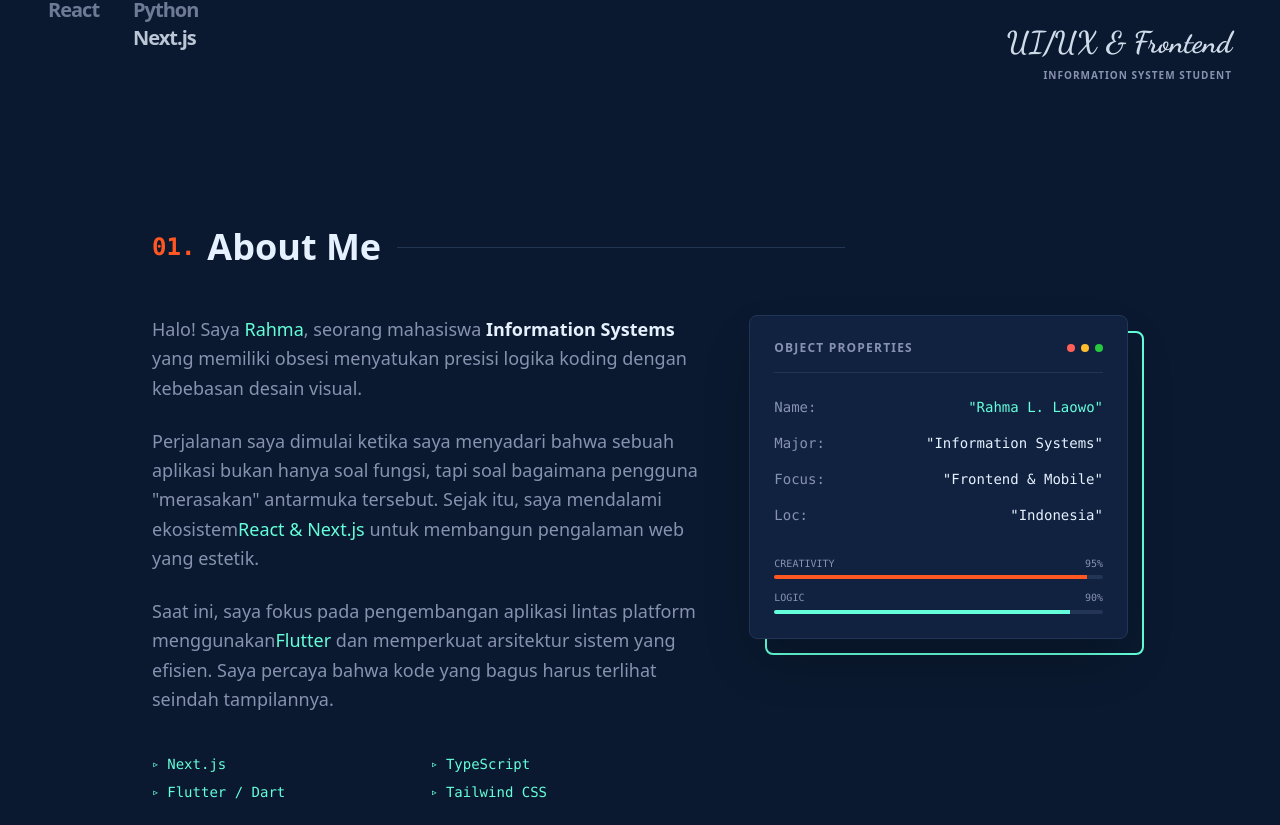
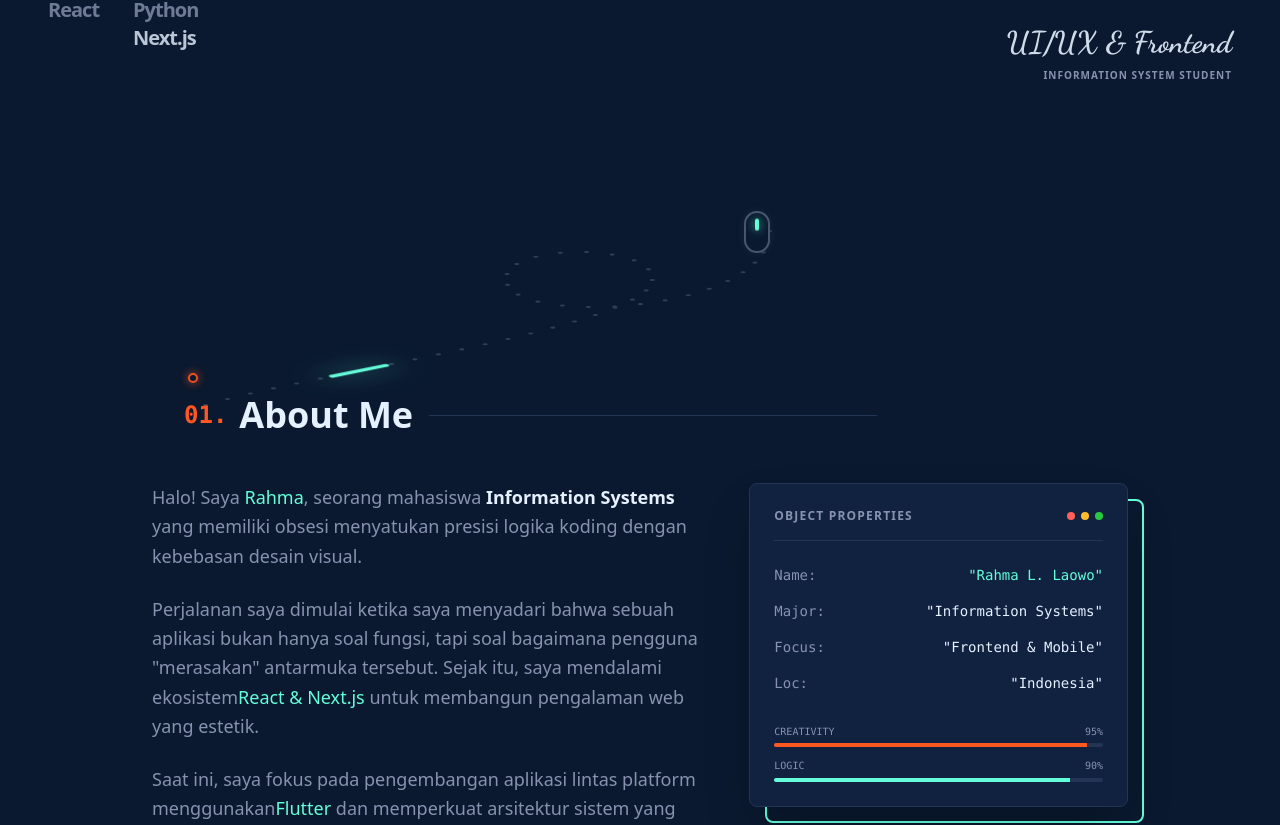
Before and after one commit to LindungiLw/my-profile-portofolio, a Next.js app: page / in a window 1280 px wide. Shown: the part 669-1494 px from the top of the page. Built offline with nearby package versions, Linux system fonts and the light colour scheme.

Commit message:
update about and animation

```diff
--- a/app/globals.css
+++ b/app/globals.css
@@ -34,3 +34,42 @@
     background: #303c55;
   }
 }
+.animate-mouse-scroll {
+  animation: mouse-scroll 1.5s cubic-bezier(0.19, 1, 0.22, 1) infinite;
+}
+
+.animate-path-flow {
+  animation: path-flow 2s linear infinite;
+}
+
+.animation-delay-1000 {
+  animation-delay: 1s;
+}
+
+@keyframes mouse-scroll {
+  0% {
+    transform: translateX(-50%) translateY(0);
+    opacity: 1;
+  }
+  100% {
+    transform: translateX(-50%) translateY(14px);
+    opacity: 0;
+  }
+}
+
+@keyframes path-flow {
+  0% {
+    top: 0;
+    opacity: 0;
+  }
+  20% {
+    opacity: 0.6;
+  }
+  80% {
+    opacity: 0.6;
+  }
+  100% {
+    top: 100%;
+    opacity: 0;
+  }
+}
--- a/components/About.tsx
+++ b/components/About.tsx
@@ -1,21 +1,88 @@
 // components/About.tsx
+"use client";
 
 export const About = () => {
   return (
     <section
       id="about"
-      className="py-24 scroll-mt-24 mx-auto max-w-5xl px-6 relative z-40"
+      className="py-12 md:py-20 scroll-mt-12 mx-auto max-w-5xl px-6 relative z-40"
     >
-      {/* Header Section dengan angka 01 ala Pro Developer */}
-      <div className="flex items-center gap-4 mb-12">
+      {/* --- INJECTOR CSS LOKAL (Khusus Animasi Kabel) --- */}
+      <style>{`
+        @keyframes wavy-flow {
+          0% { stroke-dashoffset: 350; opacity: 0; }
+          10% { opacity: 1; }
+          90% { opacity: 1; }
+          100% { stroke-dashoffset: 0; opacity: 0; }
+        }
+        .animate-wavy-flow {
+          animation: wavy-flow 3.5s cubic-bezier(0.4, 0, 0.2, 1) infinite;
+        }
+      `}</style>
+
+      {/* ============================================== */}
+      {/* HEADER, MOUSE & KABEL LOOP 360 DERAJAT       */}
+      {/* ============================================== */}
+      <div className="relative w-full mb-12">
+        {/* 1. CONTAINER MOUSE & KABEL SVG */}
+        <div className="relative w-[85%] md:w-[60%] h-[140px] md:h-[180px] ml-4 md:ml-8 z-10">
+          {/* MOUSE ICON (Pojok Kanan Atas Kabel) */}
+          <div className="absolute top-0 right-0 z-20 cursor-pointer group">
+            <div className="w-[26px] h-[42px] border-2 border-[#8892B0]/50 rounded-full relative bg-[#0A192F] shadow-[0_0_10px_rgba(136,146,176,0.1)] group-hover:border-[#64FFDA] transition-colors">
+              <div className="w-1 h-3 bg-[#64FFDA] rounded-full absolute left-1/2 -translate-x-1/2 top-2 animate-bounce drop-shadow-[0_0_5px_rgba(100,255,218,0.8)]"></div>
+            </div>
+          </div>
+
+          {/* KABEL SVG LOOP 360 (Titik-Titik Konsisten) */}
+          <svg
+            viewBox="0 0 200 150"
+            preserveAspectRatio="none"
+            className="w-full h-full absolute top-[15px] md:top-[20px] left-0 pointer-events-none overflow-visible"
+          >
+            {/* Garis Dasar: Titik-titik Bulat Sempurna
+                Trik: strokeDasharray="0 9" + strokeLinecap="round" bikin titik seragam!
+                Path: Turun -> Meliuk ke Kiri -> Muter ke Kanan Atas (Loop 360) -> Terjun ke Kiri Bawah
+            */}
+            <path
+              d="M 200 0 C 200 70, 110 80, 110 40 C 110 10, 160 10, 160 40 C 160 80, 40 120, 6 146"
+              fill="none"
+              stroke="#8892B0"
+              strokeWidth="1.8"
+              strokeDasharray="0 9"
+              strokeLinecap="round"
+              opacity="0.3"
+            />
+
+            {/* Komet Energi yang Melintasi Jalur Loop */}
+            <path
+              d="M 200 0 C 200 70, 110 80, 110 40 C 110 10, 160 10, 160 40 C 160 80, 40 120, 6 146"
+              fill="none"
+              stroke="#64FFDA"
+              strokeWidth="2.5"
+              strokeDasharray="20 350"
+              strokeLinecap="round"
+              className="animate-wavy-flow drop-shadow-[0_0_8px_rgba(100,255,218,0.8)]"
+            />
+          </svg>
+        </div>
+
+        {/* 2. JUDUL & TITIK ORANYE (PRESISI!) */}
+        <div className="flex items-center gap-4 ml-4 md:ml-8 mt-1 w-full relative z-20">
+          <div className="relative">
+            {/* TITIK ORANYE (Mendarat Super Presisi di atas angka 01) */}
+            <div className="absolute -top-[16px] md:-top-[22px] left-[2px] md:left-[4px] w-2.5 h-2.5 bg-[#0A192F] border-2 border-[#FF5722] rounded-full animate-pulse shadow-[0_0_10px_rgba(255,87,34,0.8)] z-10"></div>
+
             <h2 className="text-2xl md:text-4xl font-bold text-[#E6F1FF] flex items-center">
               <span className="text-[#FF5722] font-mono text-xl md:text-2xl mr-3">
                 01.
               </span>
               About Me
             </h2>
+          </div>
           <div className="h-[1px] bg-[#233554] flex-grow max-w-md"></div>
         </div>
+      </div>
+      {/* ============================================== */}
 
       <div className="grid grid-cols-1 md:grid-cols-12 gap-12 items-start">
         {/* SISI KIRI: Narasi Biografi */}
```
Lines whose indentation alone changed are shown as unchanged.
